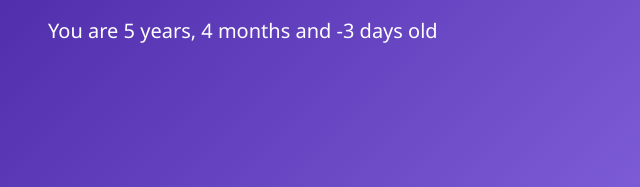
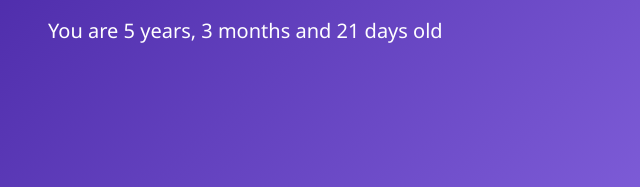
Before and after one commit to ibrzica1/To-Do-List-APP, a plain HTML site: page age-calculator.html in a window 1280 px wide. Both pictures are taken after typing "2020-01-15" into the empty fields and a click on the button "Calculate". Shown: the part 443-630 px from the top of the page, 102-742 px from the left. Drawn offline with Linux system fonts and the light colour scheme.

Commit message:
Age Calculator finished

```diff
--- a/script/age-calculator.js
+++ b/script/age-calculator.js
@@ -3,15 +3,23 @@ let result = document.getElementById("result");
 let year = 0;
 let month = 0;
 let day = 0;
+let restYear = 0;
+let restMonth = 0;
 
 
 
 document.querySelector("button").addEventListener("click", () => {
   inputDate = new Date(inputDate.value);
   let dateNow = new Date();
-  year = dateNow.getFullYear() - inputDate.getFullYear();
-  month = dateNow.getMonth() - inputDate.getMonth();
-  day = dateNow.getDay() - inputDate.getDay();
+  let daysTotal = Math.floor((dateNow - inputDate)/(1000*60*60*24));
+  year = Math.floor(daysTotal/365);
+  restYear = daysTotal % 365;
+  month = Math.floor(restYear / 30);
+  day = restYear % 30;
+
+  console.log(daysTotal);
+  console.log(restYear);
+  console.log(month);
 
 result.innerHTML = `You are ${year} years, ${month} months and ${day} days old`
 });
```
Also changed, not shown: age-calculator.html (+2 -1 lines).
